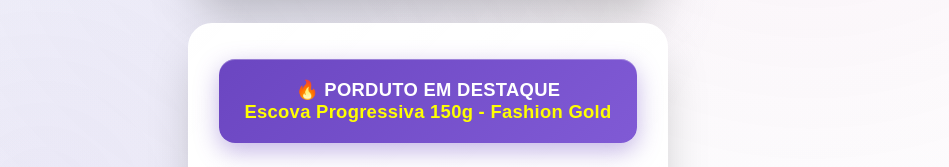
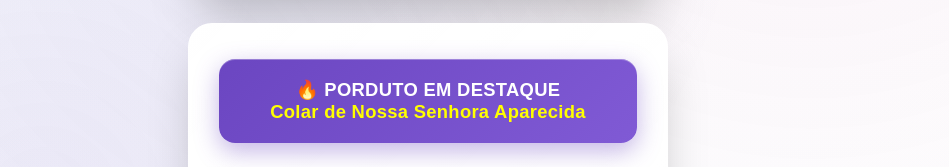
Before and after one commit to JonathanSantosJS/EloiseIA, a plain HTML site: page index.html in a window 1280 px wide. Shown: the part 439-606 px from the top of the page, without its empty margins (212-1161 px from the left). Drawn offline with Linux system fonts and the light colour scheme.

Commit message:
Modify product links and descriptions in index.html
Updated product links and details in the main section.

```diff
--- a/index.html
+++ b/index.html
@@ -65,9 +65,9 @@
 
       <!-- Seção principal de links -->
       <section class="links-card">
-        <button class="cta-button" data-link="https://mercadolivre.com/sec/1VzpYkc">
+        <button class="cta-button" data-link="https://webjs.com.br/ml">
           🔥 PORDUTO EM DESTAQUE <br />
-          <strong style="color: yellow;">Escova Progressiva 150g - Fashion Gold</strong>
+          <strong style="color: yellow;">Colar de Nossa Senhora Aparecida</strong>
         </button>
 
         <ul class="links-list">
```
